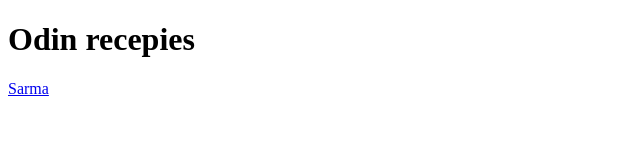
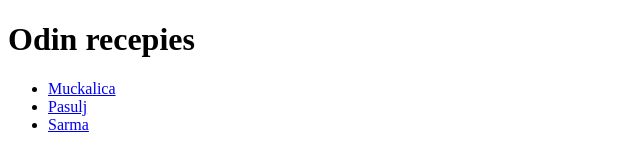
Before and after one commit to petargjc/odin-recepies, a plain HTML site: page index.html in a window 1280 px wide. Shown: the whole page, without its empty margins (0-640 px from the left). Drawn offline with Linux system fonts and the light colour scheme.

Commit message:
fixed index

```diff
--- a/index.html
+++ b/index.html
@@ -8,6 +8,10 @@
 </head>
 <body>
     <h1>Odin recepies</h1>
-    <a href="recepies/sarma.html" target="_blank">Sarma</a>
+    <ul>
+        <li><a href="recepies/muckalica.html" target="_blank">Muckalica</a></li>
+        <li><a href="recepies/pasulj.html" target="_blank" rel="noopener noreferrer">Pasulj</a></li>
+        <li><a href="recepies/sarma.html" target="_blank" rel="noopener noreferrer">Sarma</a></li>
+    </ul>
 </body>
 </html>
```
